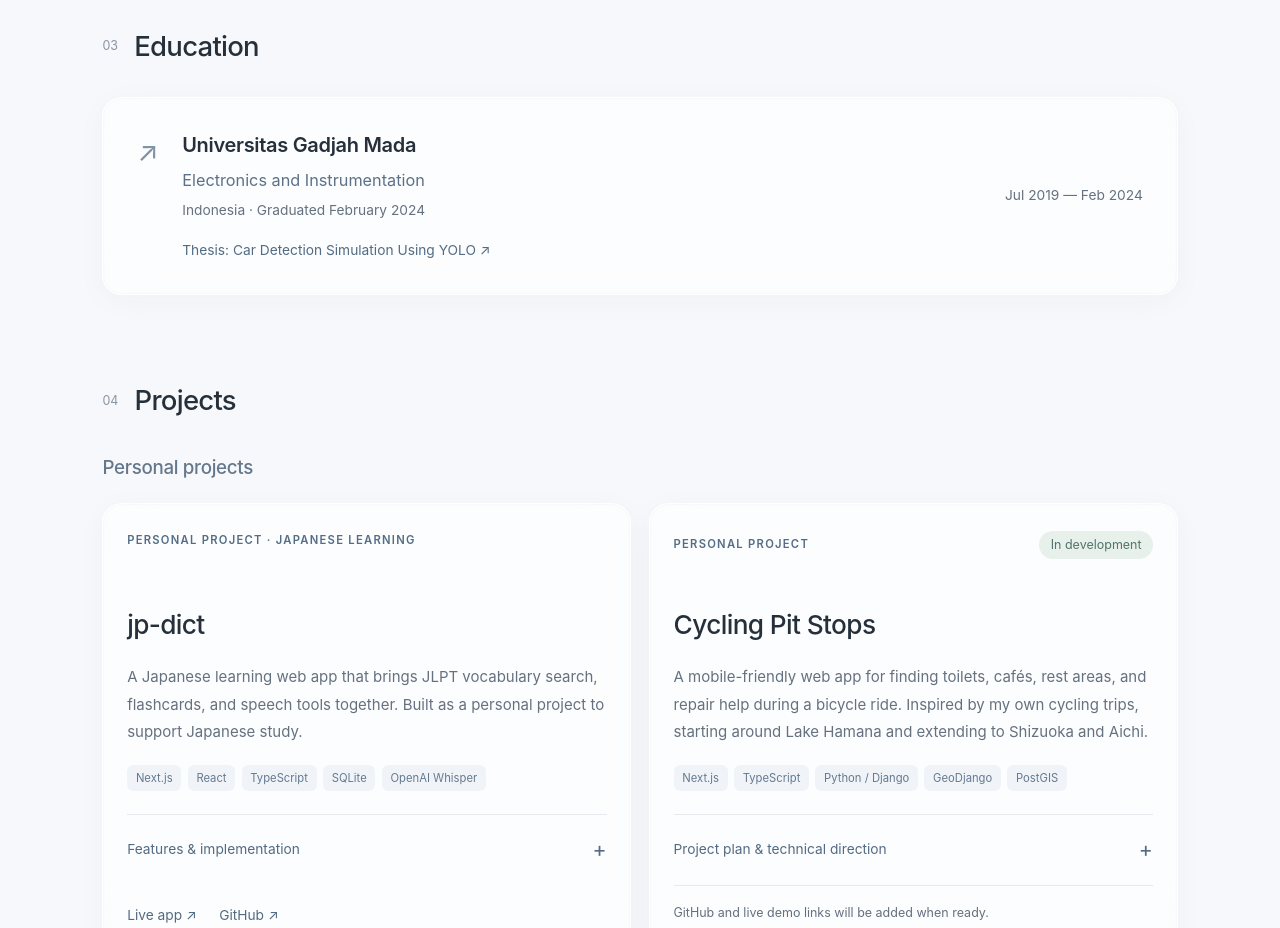
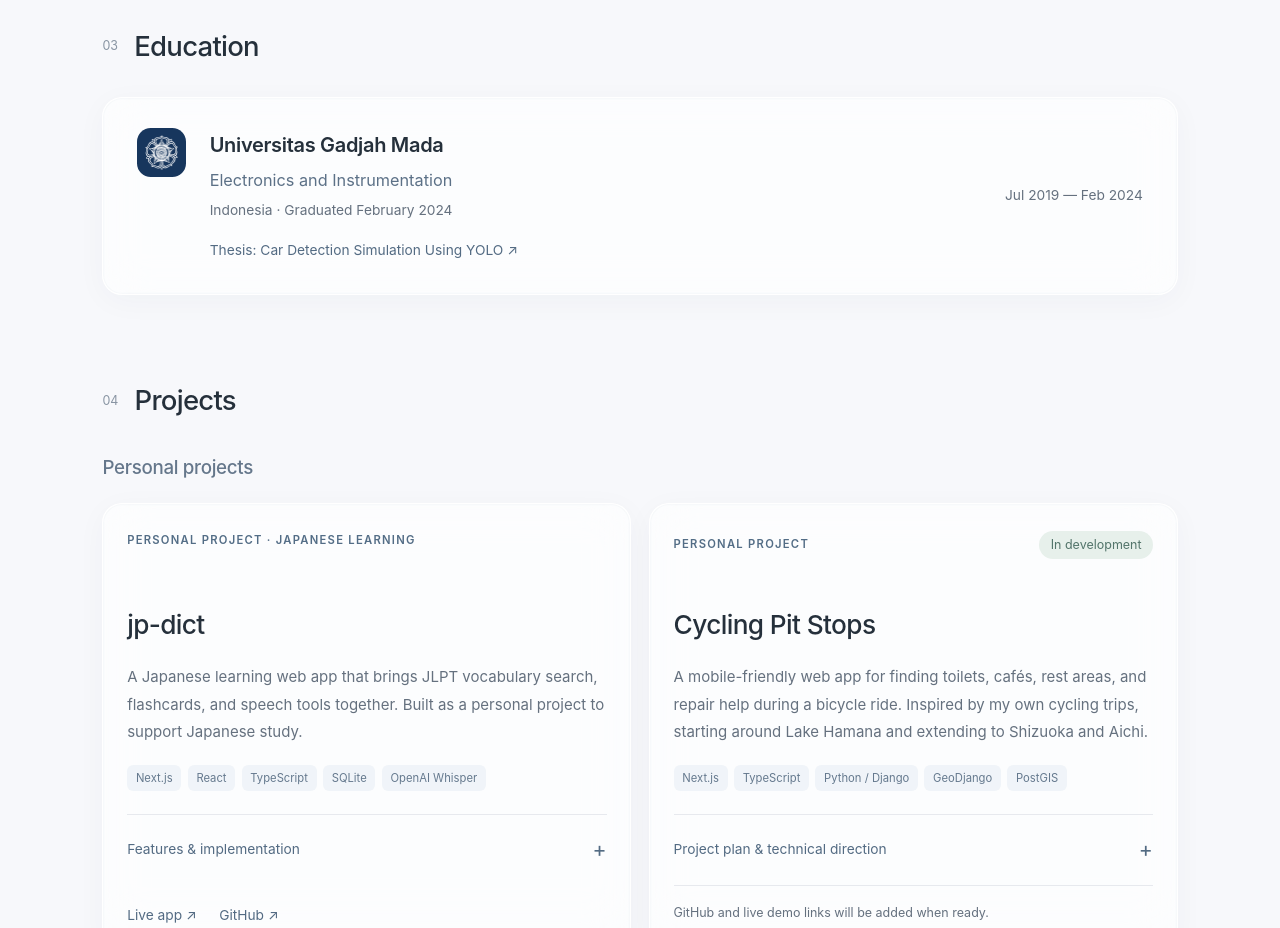
Before and after one commit to fadiyaha30/portfolio, a Next.js app: page / in a window 1280 px wide. Shown: the part 3880-4808 px from the top of the page. Built offline with nearby package versions, Linux system fonts and the light colour scheme.

Commit message:
Add official UGM emblem to education card

```diff
--- a/components/Education.tsx
+++ b/components/Education.tsx
@@ -12,7 +12,9 @@ export default function Education({ locale }: LocalizedProps) {
         education-card glass flex items-center gap-[1.1875rem] rounded-[1rem] px-[1.6875rem] py-6
         compact:grid compact:grid-cols-[auto_minmax(0,1fr)] compact:items-start compact:gap-3 compact:p-5 phone:p-4
         ">
-        <div className="education-mark text-[1.375rem] text-[color:#8193a7] self-start" aria-hidden="true">↗</div>
+        <div className="education-mark flex h-[2.4375rem] w-[2.4375rem] shrink-0 items-center justify-center self-start rounded-[0.6875rem] bg-[#17365d] p-[0.35rem]" aria-hidden="true">
+          <img src="/assets/ugm-logo.webp" alt="" width="68" height="70" className="block h-full w-full object-contain" />
+        </div>
         <div className="min-w-0">
           <h3 className="font-semibold text-[1rem] tracking-[-0.015625rem] m-0 compact:text-[0.875rem]">{t("Universitas Gadjah Mada")}</h3>
           <p className="degree text-[0.8125rem] text-[color:#5c7187] mx-0 my-1">{t("Electronics and Instrumentation")}</p>
```
Also changed, not shown: public/assets/ugm-logo.webp (added).
